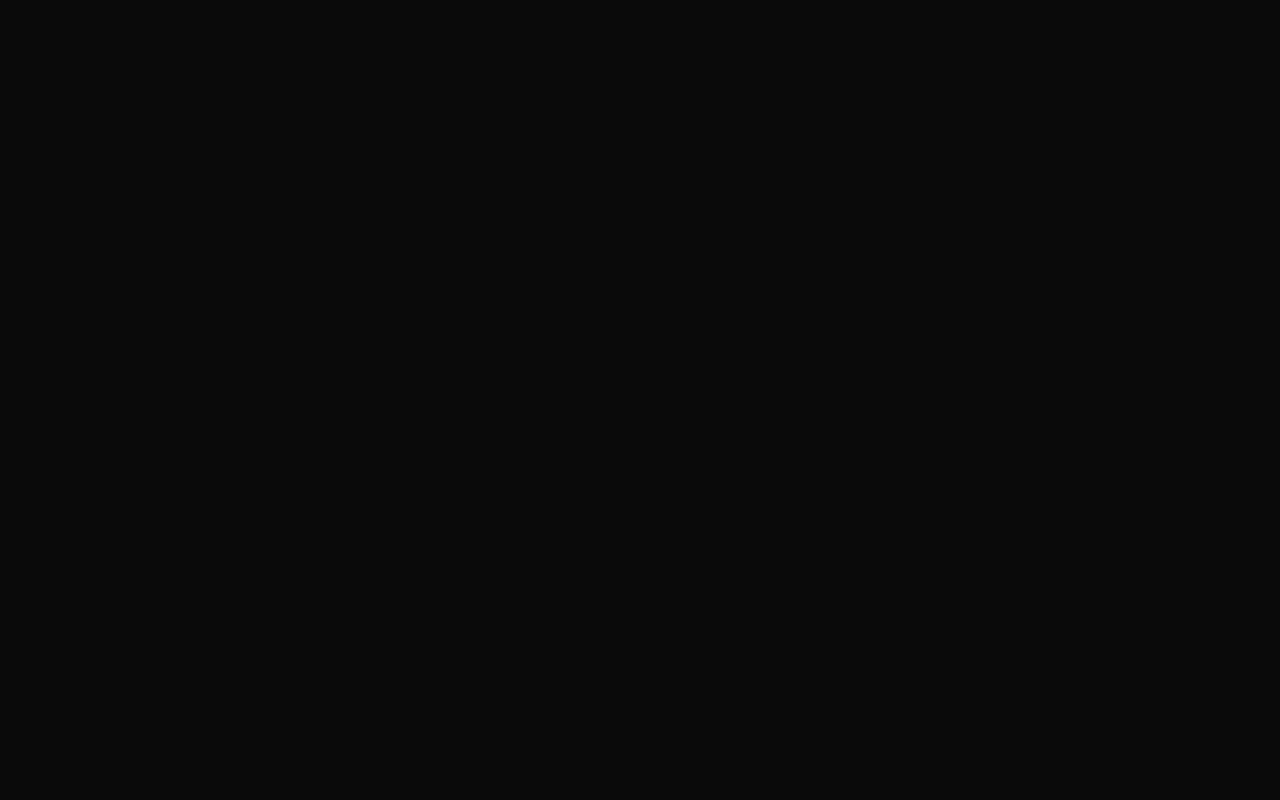
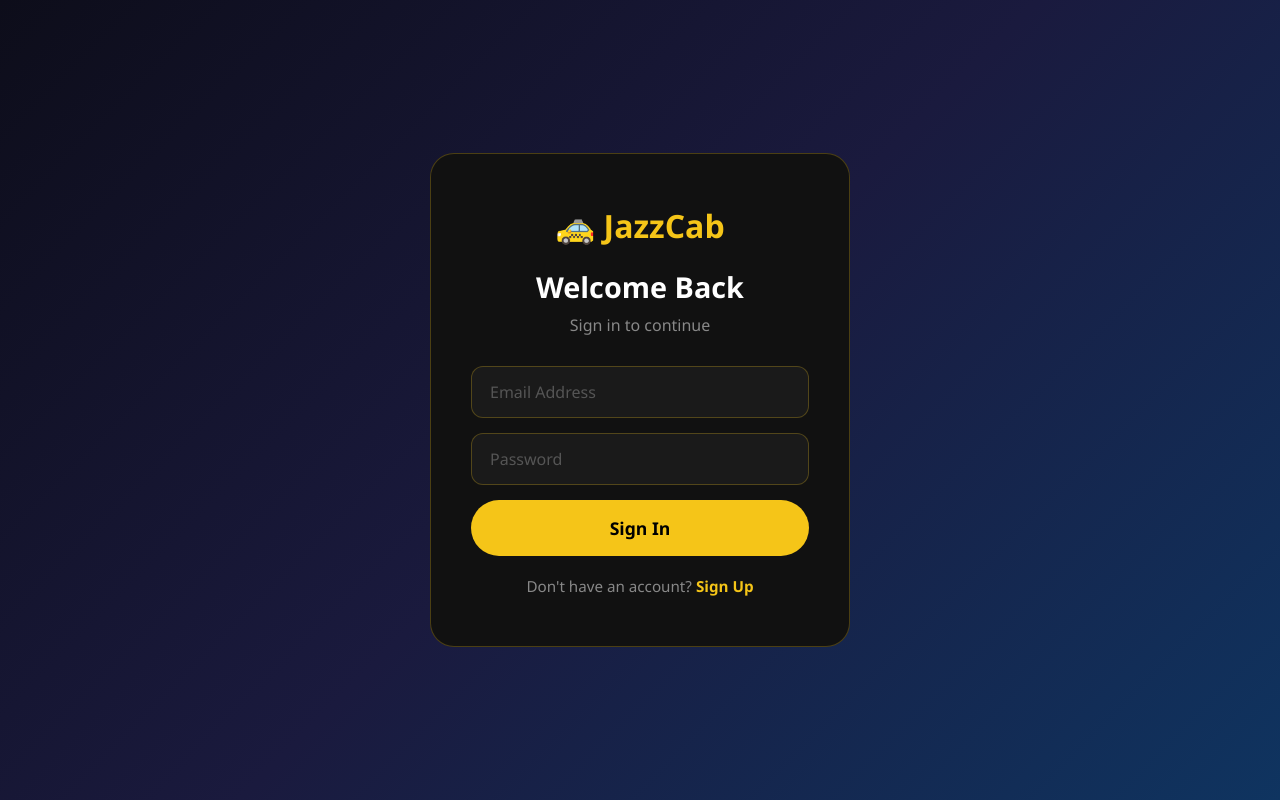
Before and after one commit to SG01-dev/JazzCab, a React (Vite) app: page /auth in a window 1280 px wide. Before the commit this address had no page. Built offline with nearby package versions, Linux system fonts and the light colour scheme.

Commit message:
add auth system with Supabase

```diff
--- a/package.json
+++ b/package.json
@@ -10,6 +10,7 @@
     "preview": "vite preview"
   },
   "dependencies": {
+    "@supabase/supabase-js": "^2.110.0",
     "react": "^19.2.7",
     "react-dom": "^19.2.7",
     "react-router-dom": "^7.18.1"
--- /dev/null
+++ b/src/auth.css
@@ -0,0 +1,129 @@
+.auth-page {
+  min-height: 100vh;
+  background: linear-gradient(135deg, #0d0d1a 0%, #1a1a3e 50%, #0f3460 100%);
+  display: flex;
+  align-items: center;
+  justify-content: center;
+  padding: 20px;
+}
+
+.auth-box {
+  background: #111;
+  border: 1px solid #f5c51840;
+  border-radius: 24px;
+  padding: 50px 40px;
+  width: 100%;
+  max-width: 420px;
+  text-align: center;
+}
+
+.auth-logo {
+  font-size: 2rem;
+  font-weight: 800;
+  color: #f5c518;
+  margin-bottom: 20px;
+}
+
+.auth-box h2 {
+  font-size: 1.8rem;
+  font-weight: 800;
+  color: white;
+  margin-bottom: 8px;
+}
+
+.auth-sub {
+  color: #888;
+  margin-bottom: 30px;
+}
+
+.user-type-toggle {
+  display: flex;
+  gap: 10px;
+  margin-bottom: 25px;
+}
+
+.type-btn {
+  flex: 1;
+  padding: 12px;
+  border-radius: 12px;
+  border: 1px solid #f5c51840;
+  background: #1a1a1a;
+  color: #aaa;
+  font-size: 1rem;
+  cursor: pointer;
+  transition: all 0.3s;
+}
+
+.type-btn.active {
+  background: #f5c518;
+  color: black;
+  border-color: #f5c518;
+  font-weight: 700;
+}
+
+.auth-input {
+  width: 100%;
+  padding: 14px 18px;
+  margin-bottom: 15px;
+  border-radius: 12px;
+  border: 1px solid #f5c51840;
+  background: #1a1a1a;
+  color: white;
+  font-size: 1rem;
+  outline: none;
+  transition: border-color 0.3s;
+}
+
+.auth-input:focus {
+  border-color: #f5c518;
+}
+
+.auth-input::placeholder {
+  color: #555;
+}
+
+.auth-error {
+  color: #ff4444;
+  font-size: 0.9rem;
+  margin-bottom: 15px;
+}
+
+.auth-btn {
+  width: 100%;
+  background: #f5c518;
+  color: black;
+  border: none;
+  padding: 16px;
+  border-radius: 30px;
+  font-size: 1.1rem;
+  font-weight: 700;
+  cursor: pointer;
+  margin-bottom: 20px;
+  transition: background 0.3s;
+}
+
+.auth-btn:hover {
+  background: #e6b800;
+}
+
+.auth-btn:disabled {
+  opacity: 0.6;
+  cursor: not-allowed;
+}
+
+.auth-switch {
+  color: #888;
+  font-size: 0.95rem;
+}
+
+.auth-switch span {
+  color: #f5c518;
+  cursor: pointer;
+  font-weight: 600;
+}
+
+@media (max-width: 768px) {
+  .auth-box {
+    padding: 35px 25px;
+  }
+}
--- /dev/null
+++ b/src/auth.jsx
@@ -0,0 +1,119 @@
+import { useState } from 'react'
+import { supabase } from './supabase'
+import { useNavigate } from 'react-router-dom'
+import './auth.css'
+
+function Auth() {
+  const [isLogin, setIsLogin] = useState(true)
+  const [userType, setUserType] = useState('customer')
+  const [fullName, setFullName] = useState('')
+  const [email, setEmail] = useState('')
+  const [phone, setPhone] = useState('')
+  const [password, setPassword] = useState('')
+  const [loading, setLoading] = useState(false)
+  const [error, setError] = useState('')
+  const navigate = useNavigate()
+
+  const handleSubmit = async () => {
+    setLoading(true)
+    setError('')
+
+    if (isLogin) {
+      const { error } = await supabase.auth.signInWithPassword({ email, password })
+      if (error) setError(error.message)
+      else navigate('/')
+    } else {
+      const { data, error } = await supabase.auth.signUp({ email, password })
+      if (error) {
+        setError(error.message)
+      } else {
+        await supabase.from('profiles').insert({
+          id: data.user.id,
+          full_name: fullName,
+          phone,
+          user_type: userType
+        })
+        navigate('/')
+      }
+    }
+    setLoading(false)
+  }
+
+  return (
+    <div className="auth-page">
+      <div className="auth-box">
+        <div className="auth-logo">🚕 JazzCab</div>
+        <h2>{isLogin ? 'Welcome Back' : 'Create Account'}</h2>
+        <p className="auth-sub">{isLogin ? 'Sign in to continue' : 'Join JazzCab today'}</p>
+
+        {!isLogin && (
+          <div className="user-type-toggle">
+            <button
+              className={userType === 'customer' ? 'type-btn active' : 'type-btn'}
+              onClick={() => setUserType('customer')}
+            >
+              👤 Customer
+            </button>
+            <button
+              className={userType === 'driver' ? 'type-btn active' : 'type-btn'}
+              onClick={() => setUserType('driver')}
+            >
+              🚖 Driver
+            </button>
+          </div>
+        )}
+
+        {!isLogin && (
+          <input
+            className="auth-input"
+            type="text"
+            placeholder="Full Name"
+            value={fullName}
+            onChange={(e) => setFullName(e.target.value)}
+          />
+        )}
+
+        <input
+          className="auth-input"
+          type="email"
+          placeholder="Email Address"
+          value={email}
+          onChange={(e) => setEmail(e.target.value)}
+        />
+
+        {!isLogin && (
+          <input
+            className="auth-input"
+            type="tel"
+            placeholder="Phone Number"
+            value={phone}
+            onChange={(e) => setPhone(e.target.value)}
+          />
+        )}
+
+        <input
+          className="auth-input"
+          type="password"
+          placeholder="Password"
+          value={password}
+          onChange={(e) => setPassword(e.target.value)}
+        />
+
+        {error && <p className="auth-error">{error}</p>}
+
+        <button className="auth-btn" onClick={handleSubmit} disabled={loading}>
+          {loading ? 'Please wait...' : isLogin ? 'Sign In' : 'Create Account'}
+        </button>
+
+        <p className="auth-switch">
+          {isLogin ? "Don't have an account?" : 'Already have an account?'}
+          <span onClick={() => setIsLogin(!isLogin)}>
+            {isLogin ? ' Sign Up' : ' Sign In'}
+          </span>
+        </p>
+      </div>
+    </div>
+  )
+}
+
+export default Auth
--- a/src/directory.jsx
+++ b/src/directory.jsx
@@ -13,6 +13,7 @@ const cabs = [
 
 function Directory() {
   const [search, setSearch] = useState('')
+  const [menuOpen, setMenuOpen] = useState(false)
 
   const filtered = cabs.filter(cab =>
     cab.name.toLowerCase().includes(search.toLowerCase()) ||
@@ -30,8 +31,21 @@ function Directory() {
           <a href="#">About</a>
           <a href="#">Contact</a>
         </div>
-        <button className="nav-btn">Get a Ride</button>
+        <button className="nav-btn desktop-only">Get a Ride</button>
+        <button className="hamburger" onClick={() => setMenuOpen(!menuOpen)}>
+          {menuOpen ? '✕' : '☰'}
+        </button>
       </nav>
+
+      {menuOpen && (
+        <div className="mobile-menu">
+          <Link to="/" onClick={() => setMenuOpen(false)}>Home</Link>
+          <Link to="/directory" onClick={() => setMenuOpen(false)}>Directory</Link>
+          <a href="#" onClick={() => setMenuOpen(false)}>About</a>
+          <a href="#" onClick={() => setMenuOpen(false)}>Contact</a>
+          <button className="nav-btn">Get a Ride</button>
+        </div>
+      )}
 
       <div className="dir-header">
         <h1>Taxi <span className="highlight">Directory</span></h1>
--- a/src/main.jsx
+++ b/src/main.jsx
@@ -4,6 +4,7 @@ import { BrowserRouter, Routes, Route } from 'react-router-dom'
 import './index.css'
 import App from './App.jsx'
 import Directory from './Directory.jsx'
+import Auth from './Auth.jsx'
 
 createRoot(document.getElementById('root')).render(
   <StrictMode>
@@ -11,6 +12,7 @@ createRoot(document.getElementById('root')).render(
       <Routes>
         <Route path="/" element={<App />} />
         <Route path="/directory" element={<Directory />} />
+        <Route path="/auth" element={<Auth />} />
       </Routes>
     </BrowserRouter>
   </StrictMode>
--- /dev/null
+++ b/src/supabase.js
@@ -0,0 +1,6 @@
+import { createClient } from '@supabase/supabase-js'
+
+const supabaseUrl = 'https://dvdwkuasgccqzezhiwpt.supabase.co'
+const supabaseKey = 'eyJhbGciOiJIUzI1NiIsInR5cCI6IkpXVCJ9.eyJpc3MiOiJzdXBhYmFzZSIsInJlZiI6ImR2ZHdrdWFzZ2NjcXplemhpd3B0Iiwicm9sZSI6ImFub24iLCJpYXQiOjE3ODI5NDE4MjEsImV4cCI6MjA5ODUxNzgyMX0.hCKHlS94L_usPxJCRrpY37FFxoHIIpXXYHIOb9_8ipw'
+
+export const supabase = createClient(supabaseUrl, supabaseKey)
```
Also changed, not shown: 1 other file (tests, documents, lock files or other folders).
